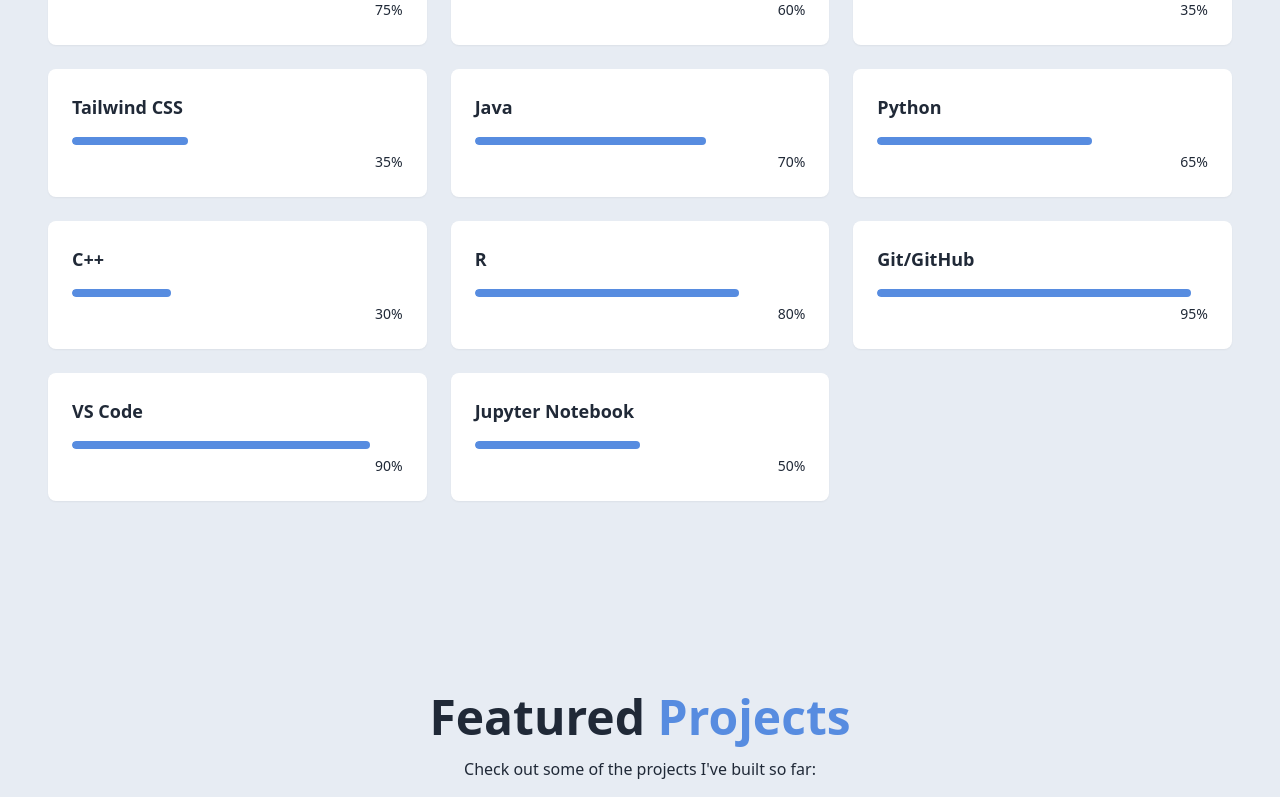
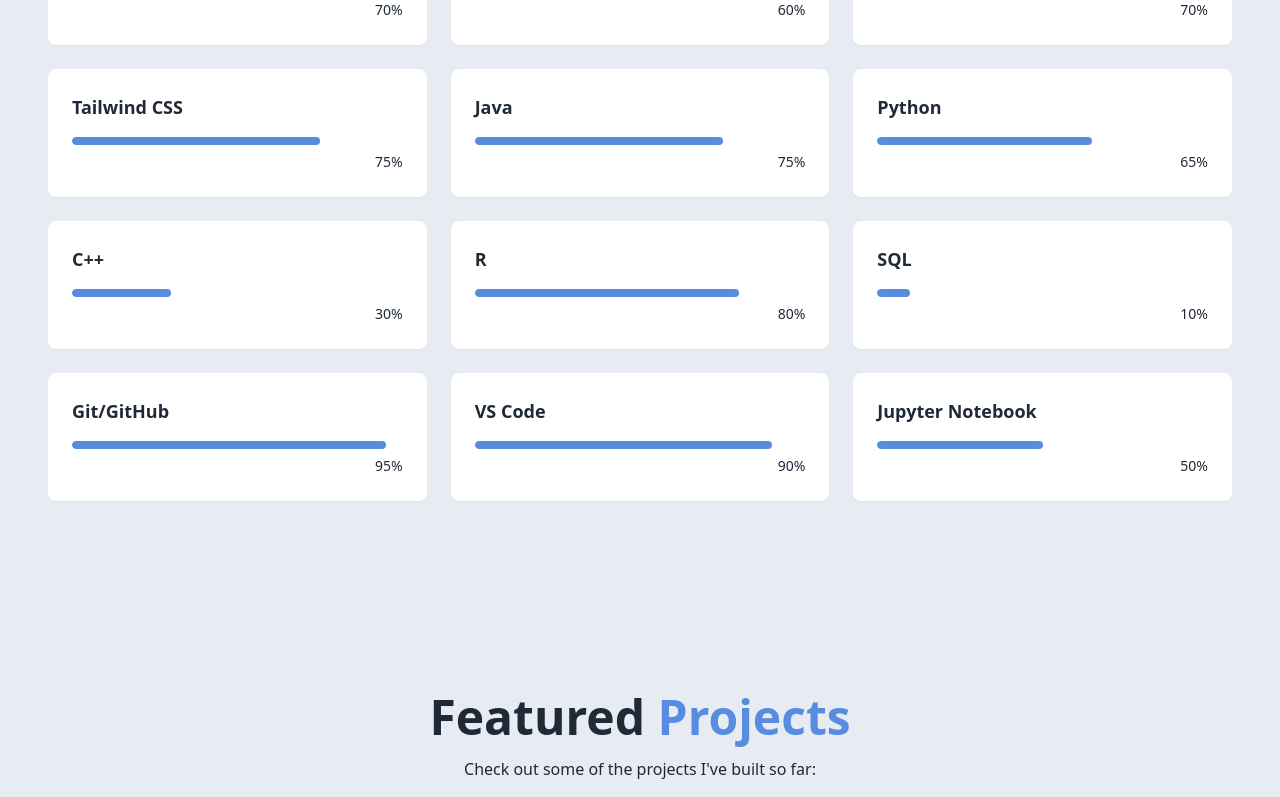
Before and after one commit to chucan1312/portfolio, a React (Vite) app: page / in a window 1280 px wide. Shown: the part 1813-2610 px from the top of the page. Built offline with nearby package versions, Linux system fonts and the light colour scheme.

Commit message:
Update skills section

```diff
--- a/src/components/SkillsSection.jsx
+++ b/src/components/SkillsSection.jsx
@@ -2,17 +2,18 @@
 import { cn } from "@/lib/utils";
 
 const skills = [
-    { name: "HTML/CSS", level: 75, category: "frontend" },
+    { name: "HTML/CSS", level: 70, category: "frontend" },
     { name: "JavaScript", level: 60, category: "frontend" },
-    { name: "React", level: 35, category: "frontend" },
-    { name: "Tailwind CSS", level: 35, category: "frontend" },
+    { name: "React", level: 70, category: "frontend" },
+    { name: "Tailwind CSS", level: 75, category: "frontend" },
 
 
-    { name: "Java", level: 70, category: "backend" },
+    { name: "Java", level: 75, category: "backend" },
     { name: "Python", level: 65, category: "backend" },
     { name: "C++", level: 30, category: "backend" },
 
     { name: "R", level: 80, category: "data science" },
+    { name: "SQL", level: 10, category: "data science" },
 
     { name: "Git/GitHub", level: 95, category: "tools" },
     { name: "VS Code", level: 90, category: "tools" },
```
